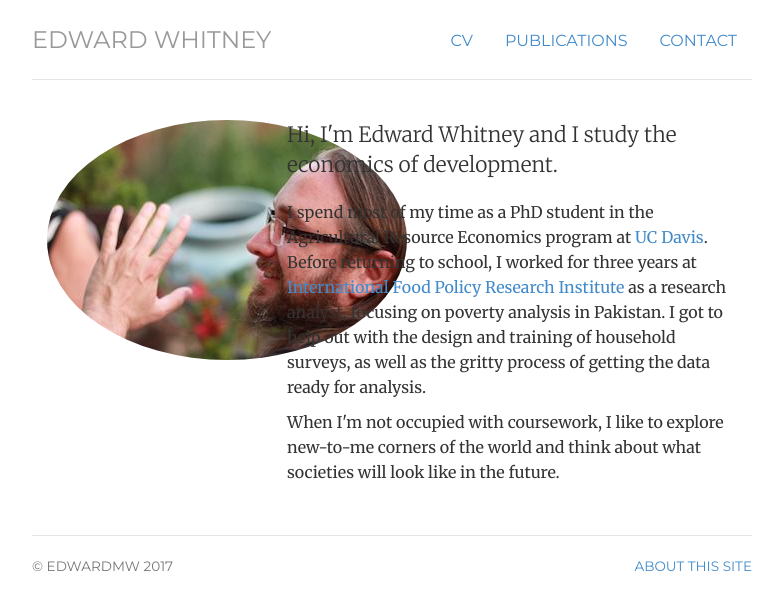
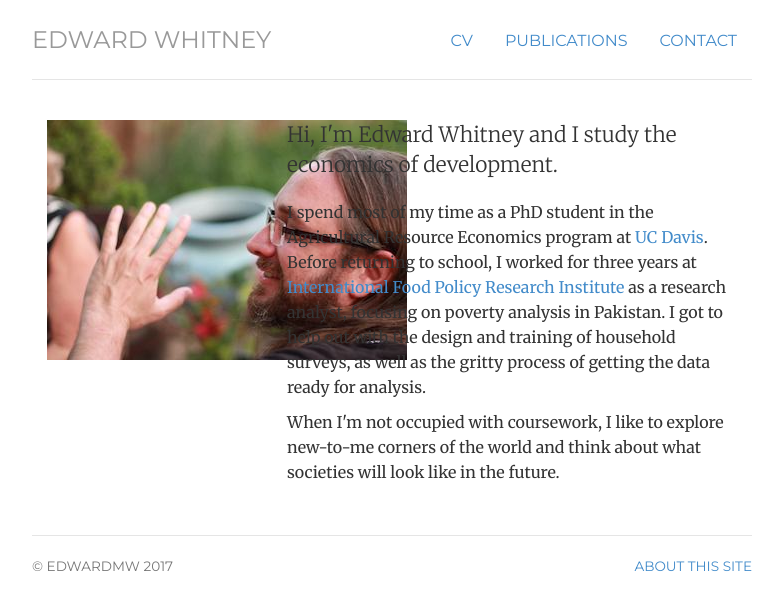
Before and after one commit to edwardmw/edwardmwhitney, a Jekyll site: the page built from index.html, in a window 1280 px wide. Shown: the top 610 px of the page, without its empty margins (248-1031 px from the left). Built offline with Jekyll 4.4.1, drawn with Linux system fonts in a browser that asks for light colours.

Commit message:
commit1.58

```diff
--- a/index.html
+++ b/index.html
@@ -9,7 +9,7 @@ description: Credits and information about the website edwardmwhitney.com, the p
 <!-- <div class="jumbotron"> -->
 <div class="row marketing">
 	<div class="col-sm-4">
-	<img  class="img-circle avatar" alt="Edward Whitney" src="img/edwardmwhitney_5x3.png">
+	<img  alt="Edward Whitney" src="img/edwardmwhitney_5x3.png">
 	</div>
 	<div itemscope itemtype="http://data-vocabulary.org/Person" class="col-sm-8">
 	<p class="lead">Hi, I'm <span itemprop="name">Edward Whitney</span> and I study the economics of development.</p>
```
